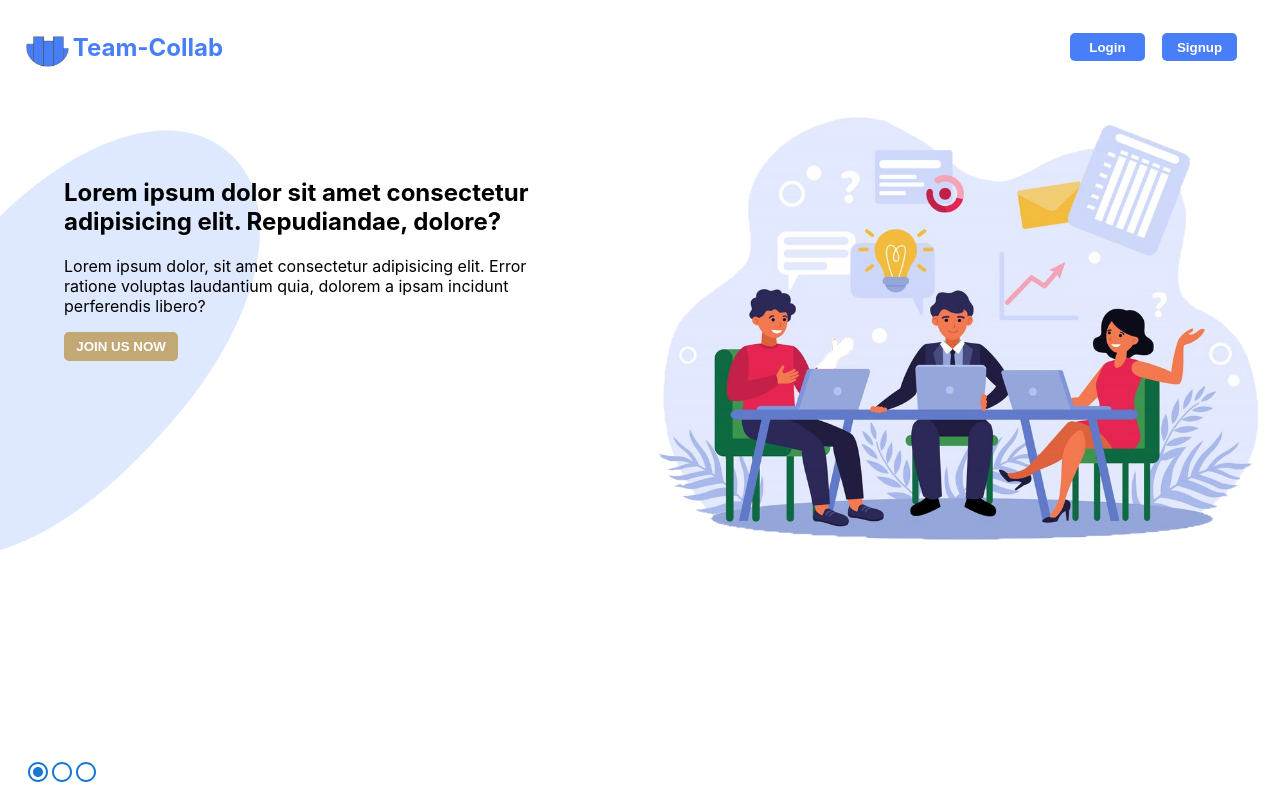
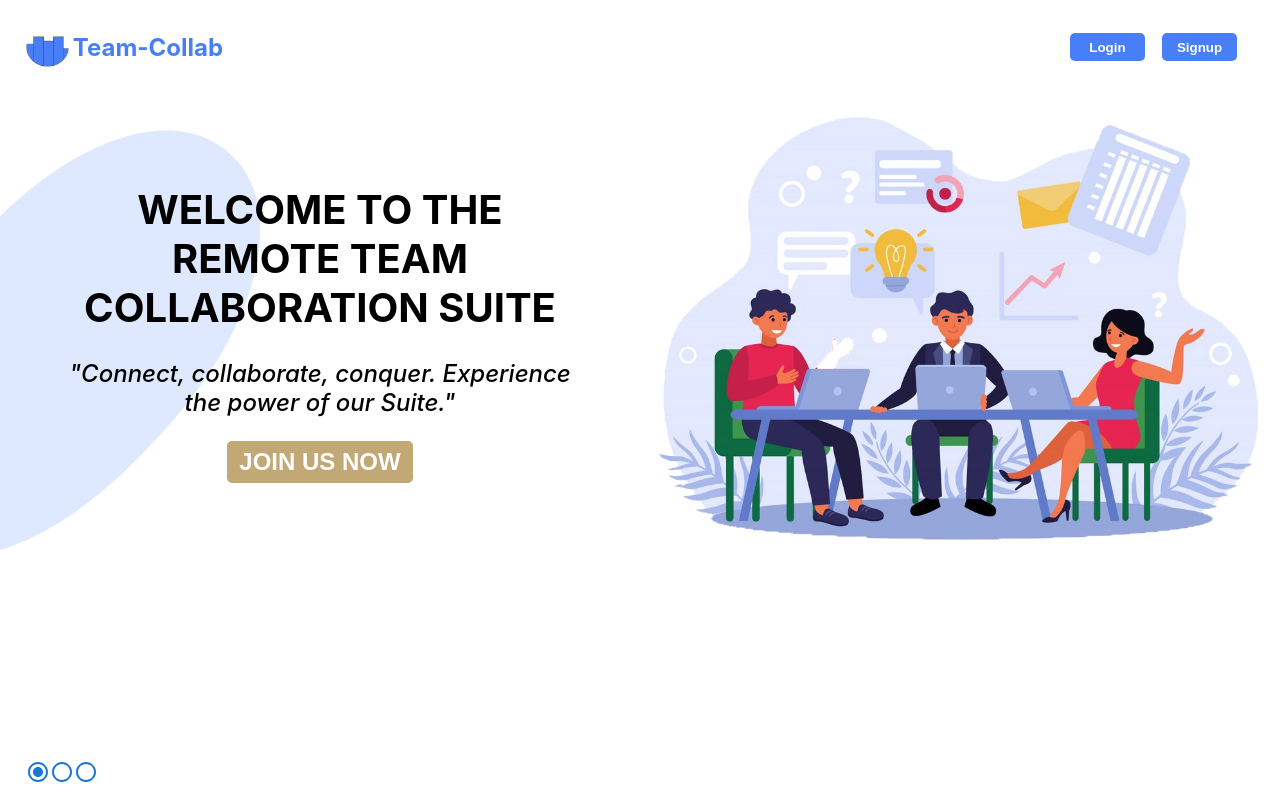
Before and after one commit to kunalsjaswal/collab-suite, a React (Create React App) app in the folder front-end/: page / in a window 1280 px wide. Both pictures are taken after a click on the icon 37 px from the left and 772 px from the top of the page. Built offline with nearby package versions, Linux system fonts and the light colour scheme.

Commit message:
replaced lorem ipsum

```diff
--- a/front-end/src/components/landingpage/Slide1.jsx
+++ b/front-end/src/components/landingpage/Slide1.jsx
@@ -9,8 +9,8 @@ const Slide1 = () => {
         <SlideOne data-aos="fade-left" data-aos-duration="500">
             <div className='left-content'>
                 <img className='blob1' src={Blob1} alt="" />
-                <h2>Lorem ipsum dolor sit amet consectetur adipisicing elit. Repudiandae, dolore?</h2>
-                <p> Lorem ipsum dolor, sit amet consectetur adipisicing elit. Error ratione voluptas laudantium quia, dolorem a ipsam incidunt perferendis libero?</p>
+                <h1>WELCOME TO THE REMOTE TEAM COLLABORATION SUITE</h1>
+                <p>"Connect, collaborate, conquer. Experience the power of our Suite."</p>
                 <NavLink style={{ textDecoration: "none", color: "white" }} to='login'>
                     <button>JOIN US NOW</button>
                 </NavLink>
--- a/front-end/src/components/landingpage/Style.jsx
+++ b/front-end/src/components/landingpage/Style.jsx
@@ -7,8 +7,20 @@ export const SlideOne = styled.div`
     position: relative;
 
     div.left-content{
+        text-align: center;
+
+        h1{
+            font-size: 2.5rem;
+            font-weight: 700;
+        }
+        p{
+            font-size: 1.5rem;
+            font-weight: 500;
+            font-style: italic;
+        }
         margin: 10%;
         button{
+            font-size: 1.5rem;
             border: 2px solid #C1A875;
             color: #ffffff;
             background-color: #C1A875;
```
